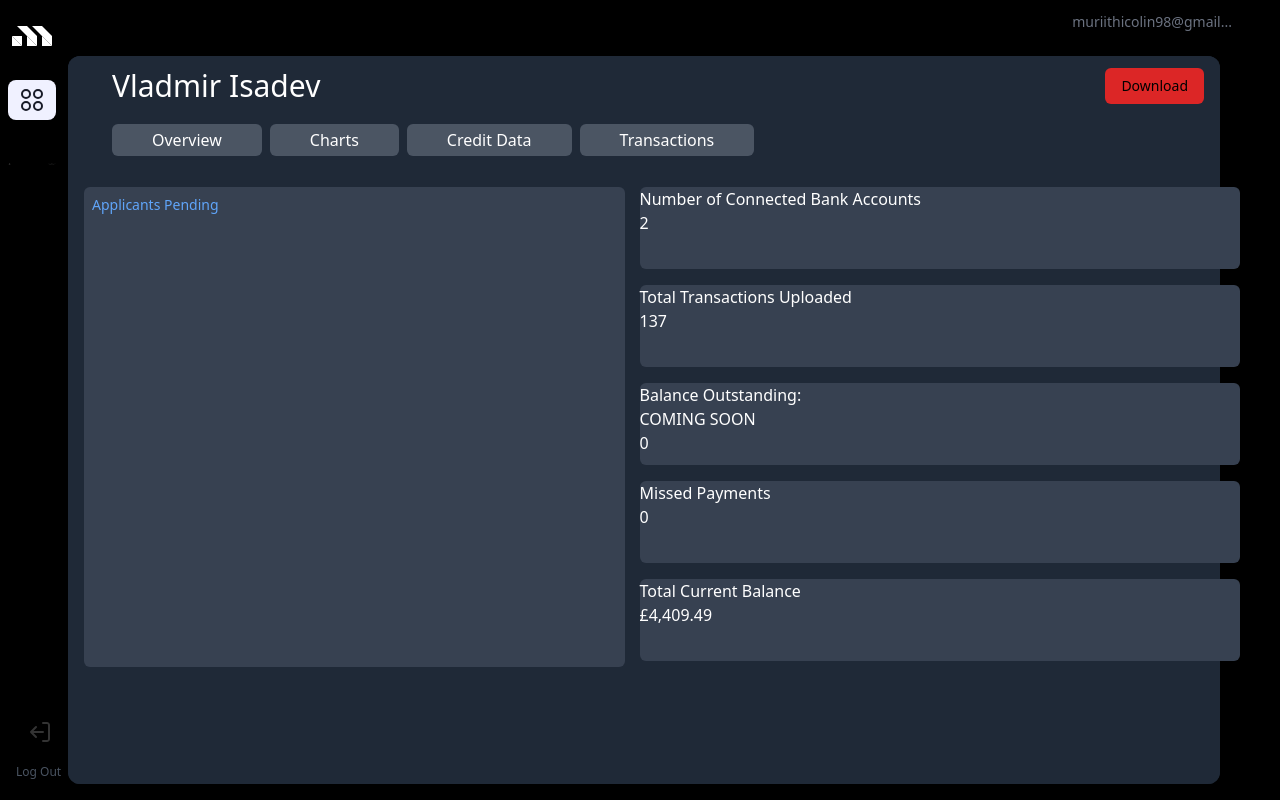
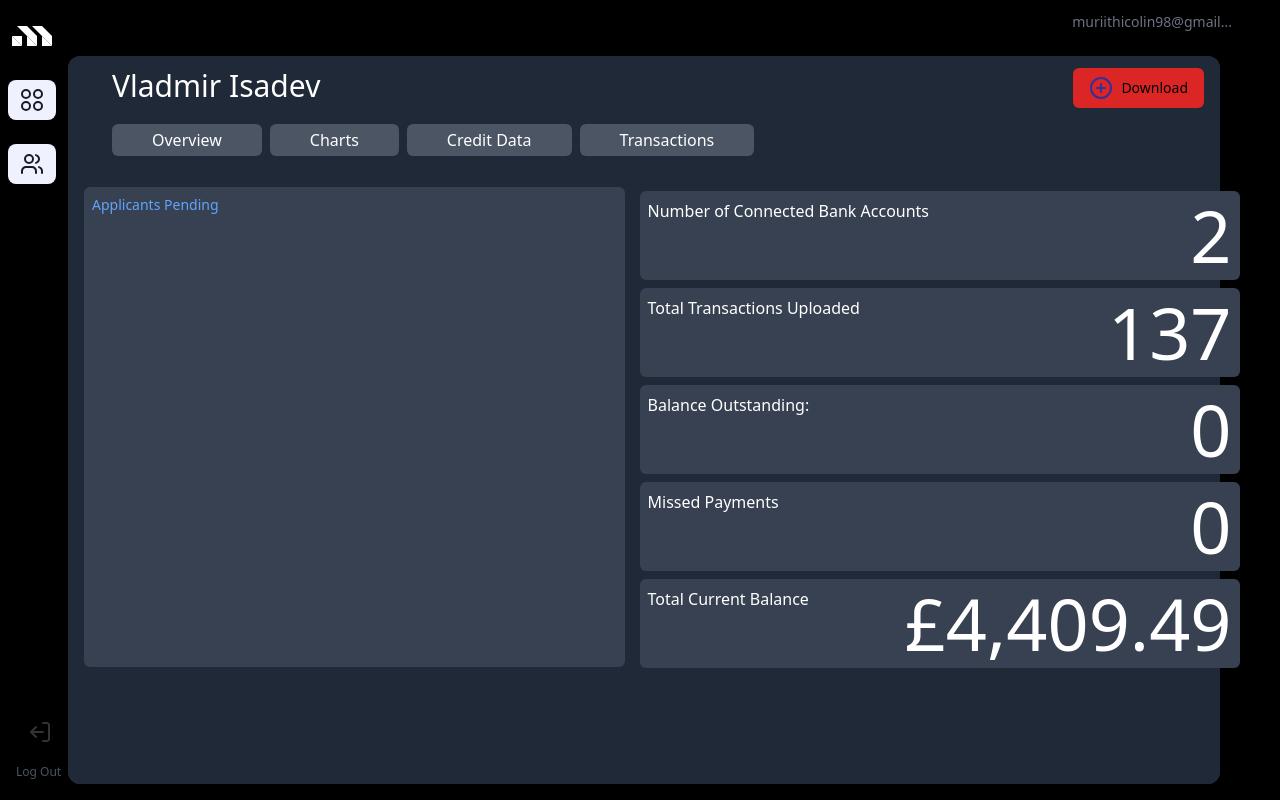
Before and after one commit to AnkhColo/mortgage-bloc, a React (Create React App) app: page /employees in a window 1280 px wide. Built offline with nearby package versions, Linux system fonts and the light colour scheme.

Commit message:
Updates😎

```diff
--- a/src/App.js
+++ b/src/App.js
@@ -1,6 +1,6 @@
 import React from "react";
 import Sidebar from "./components/Sidebar";
-import Dashboard from "./pages/Dashboard";
+import Dashboards from "./pages/Dashboards";
 import { Route, Routes } from "react-router";
 import Employees from "./pages/Employees";
 import { BrowserRouter } from "react-router-dom";
@@ -10,7 +10,7 @@ function App() {
     <BrowserRouter>
       <Sidebar />
       <Routes>
-        <Route path="/" element={<Dashboard />} />
+        <Route path="/" element={<Dashboards />} />
         <Route path="employees" element={<Employees />} />
       </Routes>
     </BrowserRouter>
--- a/src/components/Sidebar.jsx
+++ b/src/components/Sidebar.jsx
@@ -15,13 +15,13 @@ const Sidebar = () => {
         className="fixed top-0 left-0 w-16 m-0 h-screen p-1
     flex flex-col bg-black text-secondary shadow-lg"
       >
+        <SidebarIcon icon={<HomeIcon size={30} />} />
+        <Link to="/">
+          <SidebarIcon icon={<MenuIcon size={30} />} />
+        </Link>
         <Link to="/employees">
-          <SidebarIcon icon={<HomeIcon size={30} />} />
-        </Link>
-        <Link to="/">
           <SidebarIcon icon={<ButsIcon size={30} />} />
         </Link>
-        <SidebarIcon icon={<MenuIcon size={25} className="bg-black" />} />
       </div>
       <div className="fixed bottom-3 left-0 mx-auto px-4 my-2 text-gray-600 font-arial text-xs ">
         <SidebarIcon icon={<LogoutIcon size={22} text={"Logout"} />} />
@@ -32,12 +32,7 @@ const Sidebar = () => {
 };
 
 const SidebarIcon = ({ icon, text }) => {
-  return (
-    <div className="sidebar-icon group">
-      {icon}
-      <span className="sidebar-tooltip group-hover:scale-100">{text}</span>
-    </div>
-  );
+  return <div className="sidebar-icon group">{icon}</div>;
 };
 
 export default Sidebar;
--- a/src/pages/Dashboard.jsx
+++ b/src/pages/Dashboards.js
@@ -1,7 +1,7 @@
 import React, { useState } from "react";
 import { ReactComponent as PlusIcon } from "../icons/plus-circle.svg";
 
-const Dashboard = () => {
+const Dashboards = () => {
   const [transactions, setTransactions] = useState("1,598");
   const [pendingApp, setPendingApp] = useState(0);
   const [completedApp, setCompletedApp] = useState(0);
@@ -22,7 +22,7 @@ const Dashboard = () => {
         <input type="text" placeholder="Search" className="rounded-lg" />
       </div> */}
       <div className="w-full  grid grid-flow-col grid-cols-3 px-8">
-        <div className="relative top-[10%] rounded-md bg-gray-700 text-white px-[40px] py-[240px] mr-2">
+        <div className="relative top-[10%] rounded-md bg-gray-700 text-white px-[40px] py-[270px] mr-2">
           <div className="absolute top-2 text-sm left-2 text-blue-400">
             Transactions
           </div>
@@ -49,4 +49,4 @@ const Dashboard = () => {
   );
 };
 
-export default Dashboard;
+export default Dashboards;
--- a/src/pages/Employees.js
+++ b/src/pages/Employees.js
@@ -1,4 +1,5 @@
 import React from "react";
+import { ReactComponent as PlusIcon } from "../icons/plus-circle.svg";
 
 export default function Employees() {
   return (
@@ -12,7 +13,7 @@ export default function Employees() {
           Vladmir Isadev
         </p>
         <button className=" flex items-center text-sm absolute top-3 right-4 bg-red-600 text-black rounded-md px-4 py-2">
-          {/* <PlusIcon className="mr-2" /> */}
+          <PlusIcon className="mr-2" />
           <div>Download</div>
         </button>
         <div className="absolute flex my-12 mx-7 p-2 top-3 left-1">
@@ -26,27 +27,11 @@ export default function Employees() {
         <div className="w-full grid grid-flow-col grid-cols-3 px-4">
           <div className="absolute top-[18%] rounded-md  text-white w-[49%] px-[70px] py-[240px] mr-2 ml-2 right-2">
             <div className="absolute top-0 left-0  flex flex-col ">
-              <div className=" rounded-md mb-2 bg-gray-700 w-[600px] h-[82px] ">
-                <div>Number of Connected Bank Accounts</div>
-                <div>2</div>
-              </div>
-              <div className=" rounded-md my-2 bg-gray-700 w-[600px] h-[82px] ">
-                <div>Total Transactions Uploaded</div>
-                <div>137</div>
-              </div>
-              <div className=" rounded-md my-2 bg-gray-700 w-[600px] h-[82px] ">
-                <div>Balance Outstanding:</div>
-                <div>COMING SOON</div>
-                <div>0</div>
-              </div>
-              <div className=" rounded-md my-2 bg-gray-700 w-[600px] h-[82px] ">
-                <div>Missed Payments</div>
-                <div>0</div>
-              </div>
-              <div className=" rounded-md my-2 bg-gray-700 w-[600px] h-[82px] ">
-                <div>Total Current Balance</div>
-                <div>£4,409.49</div>
-              </div>
+              <Section title={"Number of Connected Bank Accounts"} value={2} />
+              <Section title={"Total Transactions Uploaded"} value={137} />
+              <Section title={"Balance Outstanding:"} value={0}></Section>
+              <Section title={"Missed Payments"} value={0} />
+              <Section title={"Total Current Balance"} value={"£4,409.49"} />
             </div>
           </div>
           <div className="absolute top-[18%] rounded-md bg-gray-700 text-white w-[47%]  px-[100px] py-[240px] mr-2 ml-4 left-0">
@@ -59,3 +44,14 @@ export default function Employees() {
     </div>
   );
 }
+
+function Section({ title, value }) {
+  return (
+    <>
+      <div className="relative rounded-md my-1 bg-gray-700 w-[600px] h-[89px]">
+        <div className="absolute top-2 left-2">{title}</div>
+        <div className="text-7xl absolute right-2 top-2 ">{value}</div>
+      </div>
+    </>
+  );
+}
```
Also changed, not shown: src/icons/buts.svg, src/icons/menu.svg, src/pages/DashBoards/Employee.jsx (added), src/pages/Employees/Charts.jsx (added), src/pages/Employees/CreditData.jsx (added), src/pages/Employees/Overview.jsx (added), src/pages/Employees/Transactions.jsx (added).
